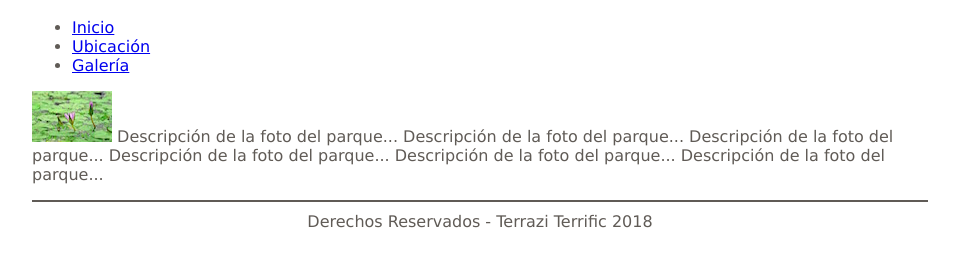
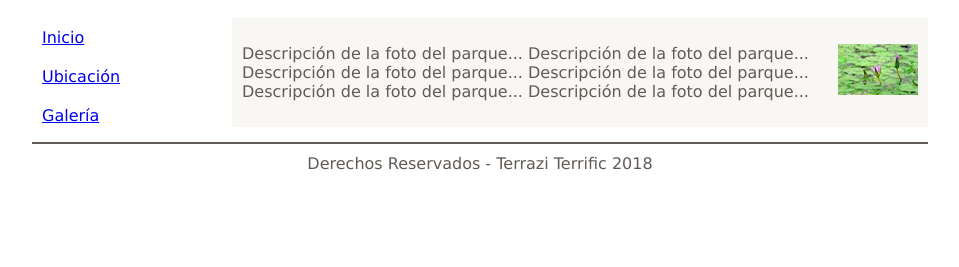
Before and after one commit to TerraziTerrific/ParqueEcologico, a plain HTML site: page index.html in a window 1280 px wide. Shown: the part 59-326 px from the top of the page, without its empty margins (160-1119 px from the left). Drawn offline with Linux system fonts and the light colour scheme.

Commit message:
Completado CSS
Se aaagregaron estilos, margenes y rellenos

```diff
--- a/css/estilos.css
+++ b/css/estilos.css
@@ -9,10 +9,10 @@ header h1{
 	padding-left: 10px;
 }
 
-
-#contenido {
+#content {
 	padding: 10px;
 	background-color: F9F7F3;
+	margin-left: 200px;
 }
 
 footer {
@@ -22,3 +22,22 @@ footer {
 	margin-top: 15px;
 	text-align: center;
 }
+
+#masterMenu ul
+{
+	float: left;
+	width: 200px;
+	padding: 0;
+	margin: 0;
+}
+
+#content p img
+{
+	float: right;
+}
+
+#masterMenu ul li
+{
+	padding: 10px;
+	list-style-type: none;
+}
--- a/index.html
+++ b/index.html
@@ -11,14 +11,14 @@
 				<img src="img/imagen1.jpg" alt="Logo parque ecologico"> Parque ecol&oacute;gico
 			</h1>
 		</header>
-		<navbar>
+		<navbar id="masterMenu">
 			<ul>
 				<li><a href="#">Inicio</a></li>
 				<li><a href="#">Ubicaci&oacute;n</a></li>
 				<li><a href="#">Galer&iacute;a</a></li>
 			</ul>
 		</navbar>
-		<section>
+		<section id="content">
 			<p>
 				<img src="img/imagen2.jpg" alt="">
 				Descripci&oacute;n de la foto del parque...
```
